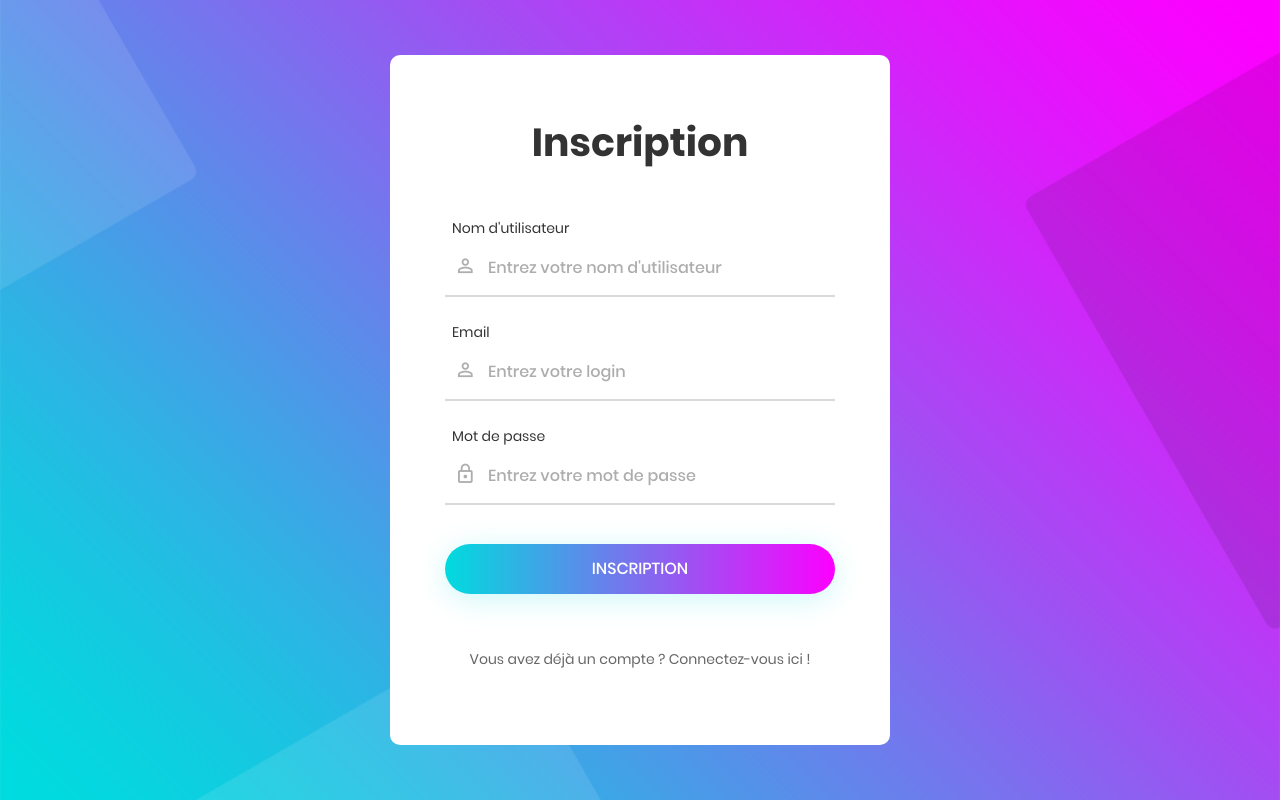
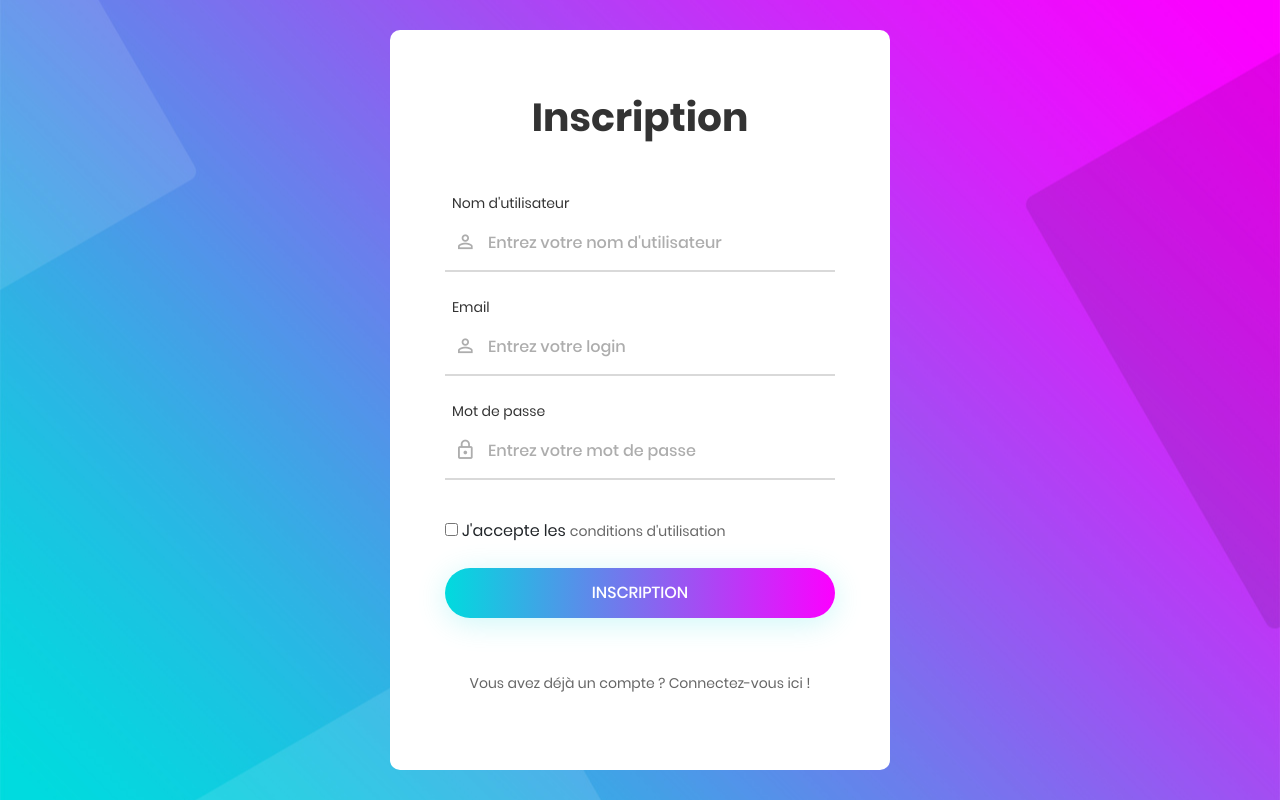
Before and after one commit to EnrikeChampion/SAE-S4, a PHP site: page /Views/view_register.php in a window 1280 px wide. Run offline with PHP 8.4, Linux system fonts and the light colour scheme.

Commit message:
cond utilisations OK

```diff
--- a/Views/view_contacts.php
+++ b/Views/view_contacts.php
@@ -13,8 +13,8 @@
     <header>
         <h1>Messagerie Instantanée</h1>
         <p>Bienvenue,  <?php echo htmlspecialchars($_SESSION['username']); ?> 😍 !</p>
+        <a href="?controller=chat&action=conditions" id="terms-button">Conditions d'utilisation</a>
         <a href="?controller=chat&action=logout" id="logout">Déconnexion</a> <!-- Lien pour se déconnecter -->
-        <a href="?controller=chat&action=conditions" id="terms-button">Conditions d'utilisation</a>
     </header>
     <main>
         <script src="src\js\contacts.js"></script>
--- a/Views/view_login.php
+++ b/Views/view_login.php
@@ -59,9 +59,10 @@
 					 <div class="form-group">
     <label>
         <input type="checkbox" name="accept_conditions" required>
-        J'accepte les <a href="view_conditions.php" target="_blank">conditions d'utilisation</a>
+        J'accepte les <a href="?controller=chat&action=conditions" target="_blank">conditions d'utilisation</a>
     </label>
 </div>
+
 					<div class="container-login100-form-btn">
 						<div class="wrap-login100-form-btn">
 							<div class="login100-form-bgbtn"></div>
--- a/Views/view_register.php
+++ b/Views/view_register.php
@@ -59,7 +59,12 @@
                     <div class="text-right p-t-8 p-b-31">
 
 					</div>
-
+					<div class="form-group">
+    <label>
+        <input type="checkbox" name="accept_conditions" required>
+        J'accepte les <a href="?controller=chat&action=conditions" target="_blank">conditions d'utilisation</a>
+    </label>
+</div>
 
 
 					<div class="container-login100-form-btn">
```
